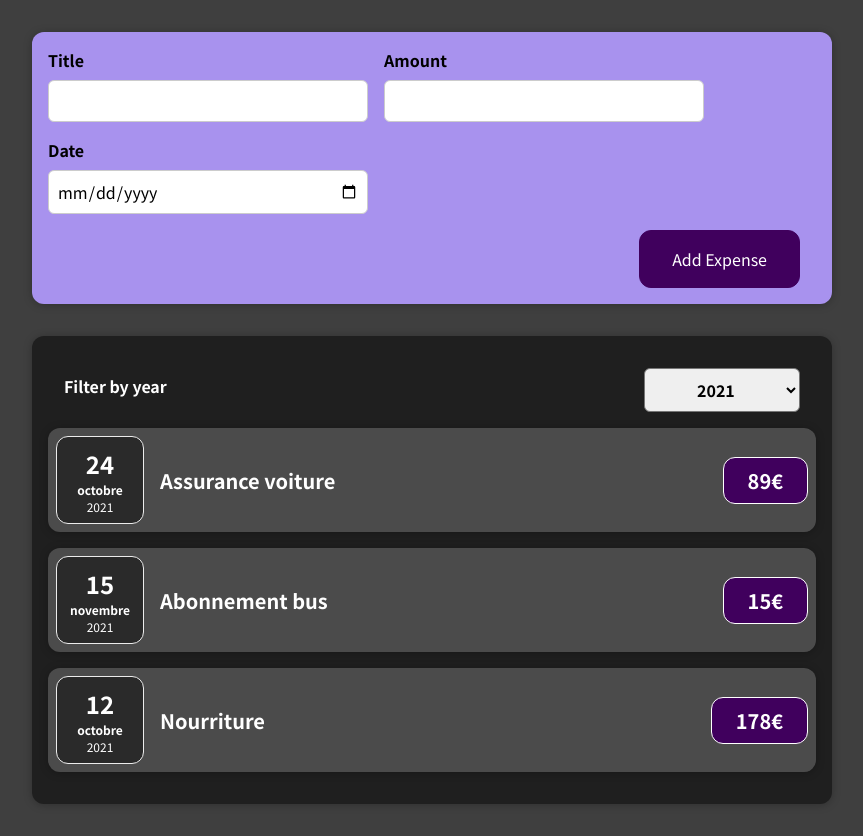
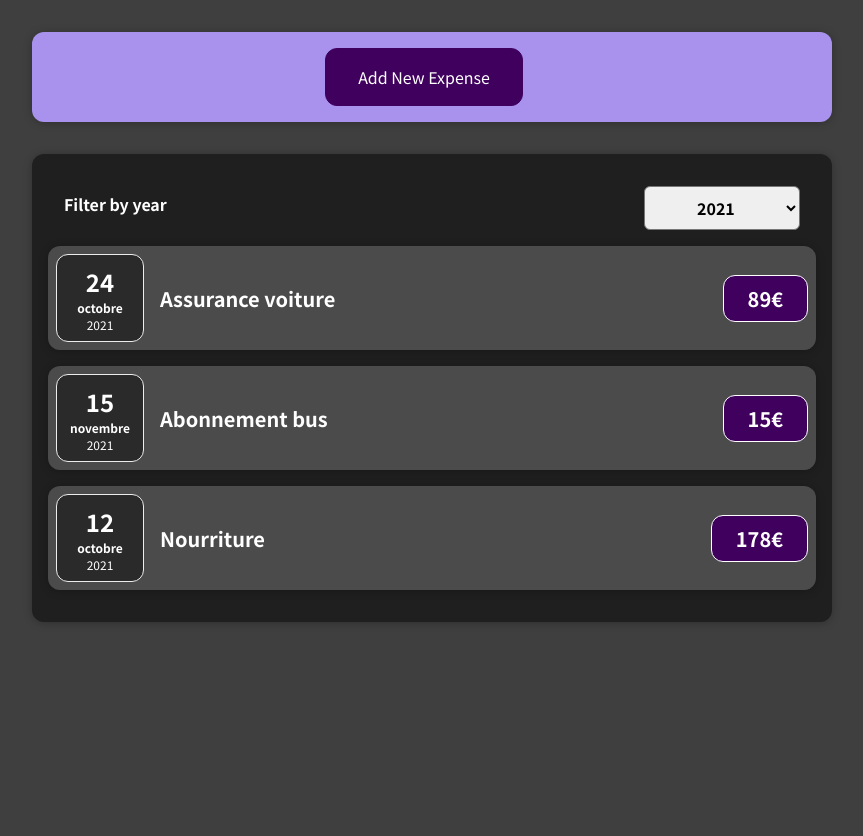
Before and after one commit to yocosi/expense-tracker, a React (Create React App) app: page / in a window 1280 px wide. Shown: the whole page, without its empty margins (208-1071 px from the left). After the commit the page ends 800 px from the top, so only its background shows below. Built offline with nearby package versions, Linux system fonts and the light colour scheme.

Commit message:
Adding the functionality to show or hide the form

```diff
--- a/src/components/NewExpense/ExpenseForm.js
+++ b/src/components/NewExpense/ExpenseForm.js
@@ -68,6 +68,7 @@ const ExpenseForm = (props) => {
         </div>
       </div>
       <div className="new-expense__actions">
+        <button onClick={props.onChangeFormState}>Cancel</button>
         <button type="submit">Add Expense</button>
       </div>
     </form>
--- a/src/components/NewExpense/NewExpense.js
+++ b/src/components/NewExpense/NewExpense.js
@@ -1,8 +1,10 @@
-import React from "react";
+import React, { useState } from "react";
 import ExpenseForm from "./ExpenseForm";
 import './NewExpense.css';
 
 const NewExpense = (props) => {
+
+  const [active, setCurrentValue] = useState(false);
 
   // Listen to the data entered in the ExpenseForm, create an object with all the items values plus an random id and forward it to a parent child (App.js here)
   const saveExpenseDataHandler = (enteredExpenseData) => {
@@ -11,11 +13,17 @@ const NewExpense = (props) => {
       id: Math.random().toString()
     }
     props.onAddExpense(expenseData);
+    changeFormState();
+  }
+
+  const changeFormState = () => {
+    setCurrentValue(active ? false : true)
   }
 
   return (
     <div className="new-expense">
-      <ExpenseForm onSaveExpenseData={saveExpenseDataHandler} />
+      {active ?
+        <ExpenseForm onChangeFormState={changeFormState} onSaveExpenseData={saveExpenseDataHandler} /> : <button onClick={changeFormState}>Add New Expense</button>}
     </div>
   )
 }
```
